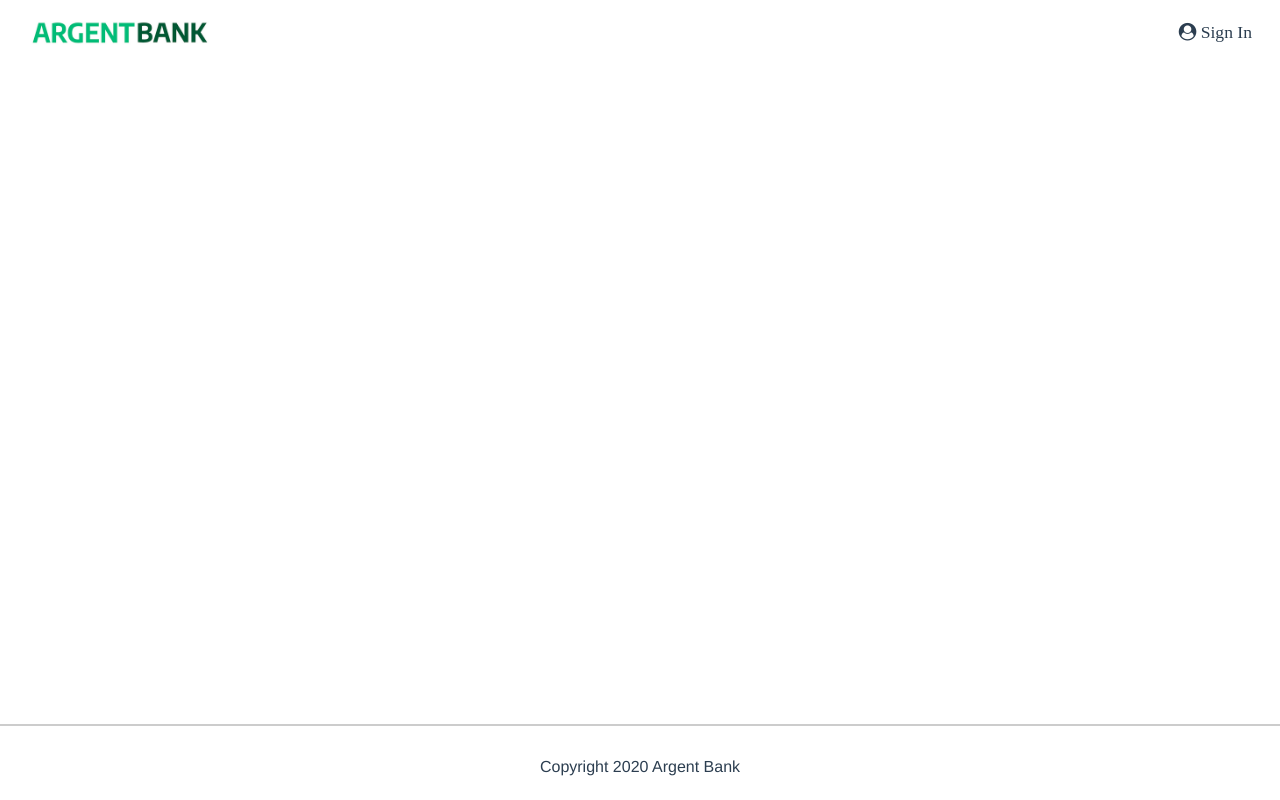
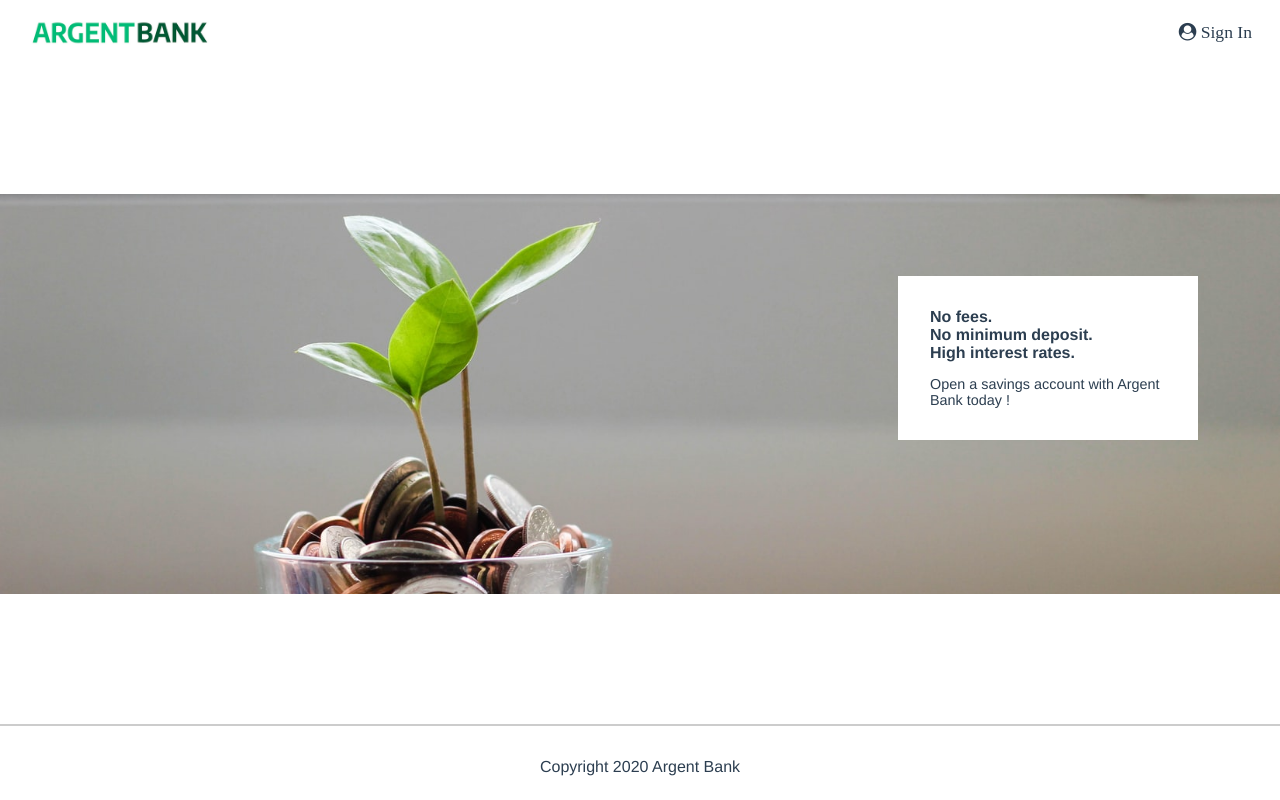
Before and after one commit to PeggyPft/ArgentBank_Projet11, a React (Vite) app in the folder Front-end/: page / in a window 1280 px wide. Built offline with nearby package versions, Linux system fonts and the light colour scheme.

Commit message:
add component BannerHome inside of component Home

```diff
--- a/Front-end/src/pages/Home.jsx
+++ b/Front-end/src/pages/Home.jsx
@@ -1,8 +1,10 @@
 import React from 'react';
+import BannerHome from '../components/bannerHome/BannerHome';
 
 const Home = () => {
     return (
         <div>
+            <BannerHome/>
         </div>
     );
 };
```
